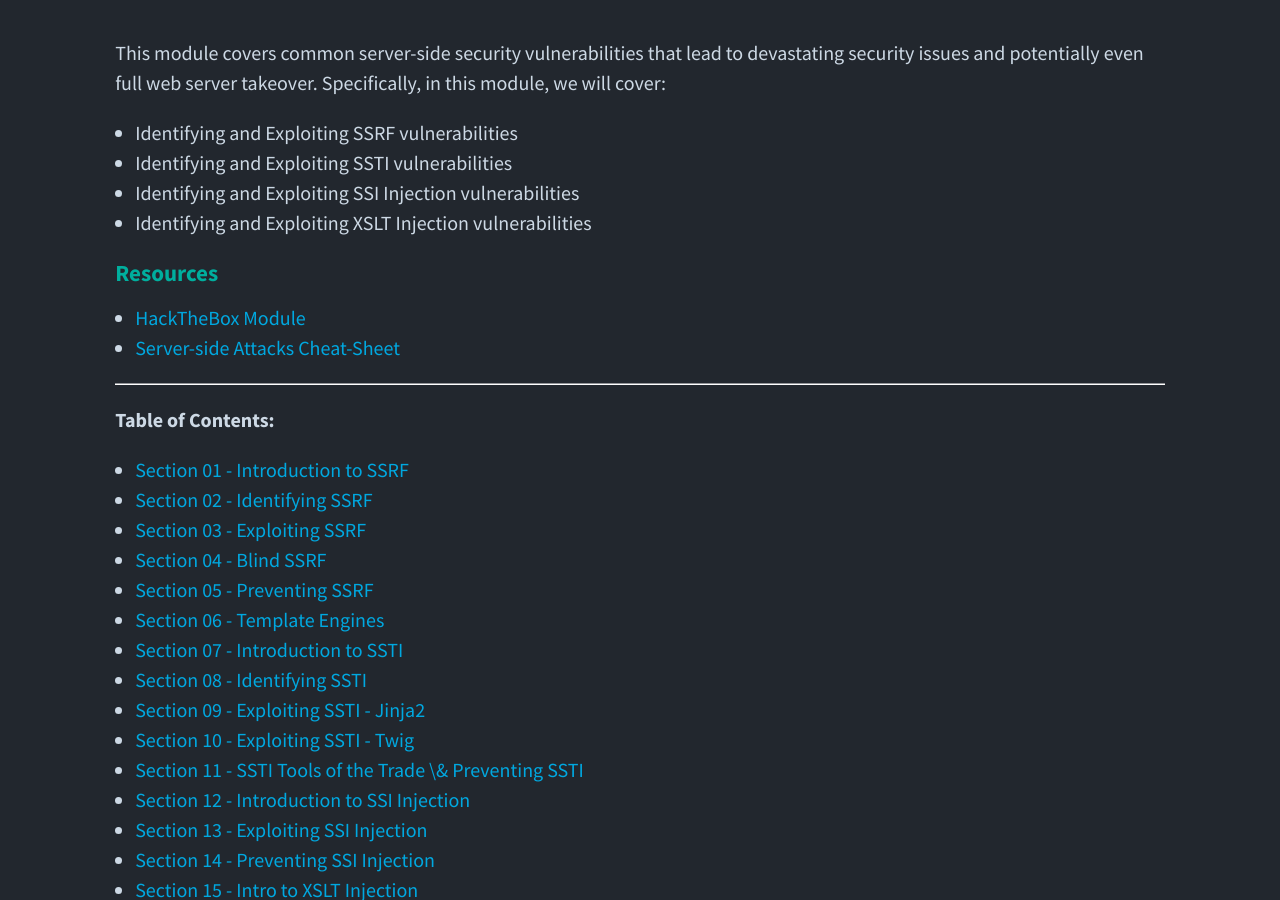
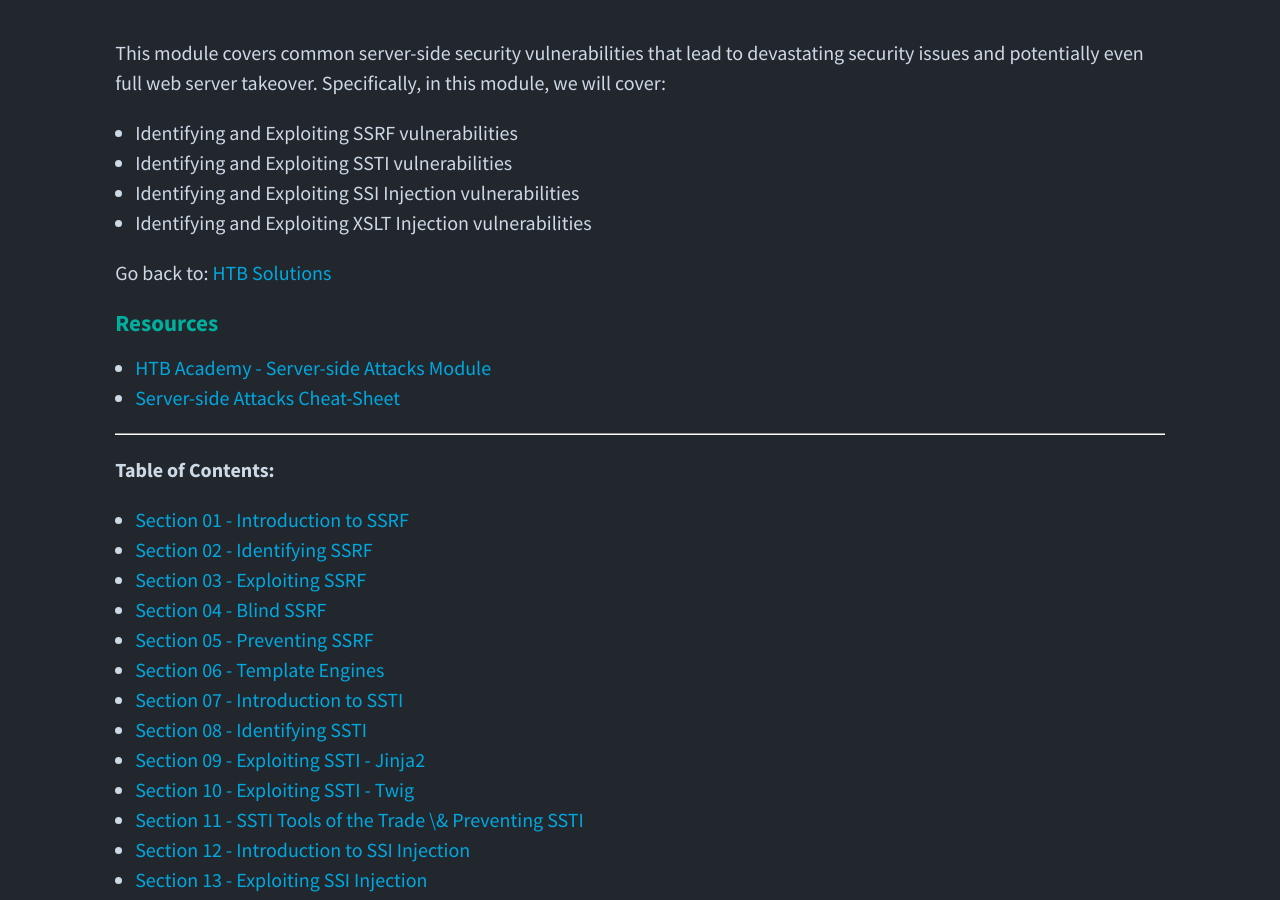
Before and after one commit to davewinton/davewinton.github.io, a Jekyll site: the page built from _posts/2025-01-01-m145-serversideattacks.md, in a window 1280 px wide and 900 px high, scrolled down 335 px. Built offline with Jekyll 4.4.1, drawn with Linux system fonts in a browser that asks for light colours; nearby versions of some CDN libraries; library files that are not in the unit come from our copies; comment, search, counter and statistics services are not loaded; part of the change alters nothing that is shown.

Commit message:
Updated posts

```diff
--- a/_posts/2025-01-01-m145-serversideattacks.md
+++ b/_posts/2025-01-01-m145-serversideattacks.md
@@ -16,8 +16,10 @@ This module covers common server-side security vulnerabilities that lead to deva
 - Identifying and Exploiting XSLT Injection vulnerabilities
 <!--more-->
 
+Go back to: [HTB Solutions]({% post_url 2025-01-01-hackthebox %})
+
 #### Resources
-- [HackTheBox Module](https://academy.hackthebox.com/module/details/145)
+- [HTB Academy - Server-side Attacks Module](https://academy.hackthebox.com/module/details/145)
 - [Server-side Attacks Cheat-Sheet](https://academy.hackthebox.com/module/cheatsheet/145)
 
 ---
@@ -124,7 +126,7 @@ No questions
 
 1. Apply what you learned in this section and identify the Template Engine used by the web application. Provide the name of the template engine as the answer.
 
-![mod145_sec08_q01_a00.png](/assets/img/htb/mod145_sec08_q01_a01.png)
+![mod145_sec08_q01_a01.png](/assets/img/htb/mod145_sec08_q01_a01.png)
 
 Returns 49
 
@@ -136,7 +138,7 @@ Answer: `twig`
 
 The payload is
 
-![mod145_sec09_q01_a00.png](/assets/img/htb/mod145_sec09_q01_a01.png)
+![mod145_sec09_q01_a01.png](/assets/img/htb/mod145_sec09_q01_a01.png)
 
 Answer: `HTB{295649e25b4d852185ba34907ec80643}`
 
@@ -146,7 +148,7 @@ Answer: `HTB{295649e25b4d852185ba34907ec80643}`
 
 The RCE payload is:
 
-![mod145_sec10_q01_a00.png](/assets/img/htb/mod145_sec10_q01_a01.png)
+![mod145_sec10_q01_a01.png](/assets/img/htb/mod145_sec10_q01_a01.png)
 
 Answer: `HTB{5034a6692604de344434ae83f1cdbec6}`
 
```
Also changed, not shown: assets/img/htb/mod145_sec10_q01_a01.png (renamed from assets/img/htb/mod145_sec10_q01_a02.png).
